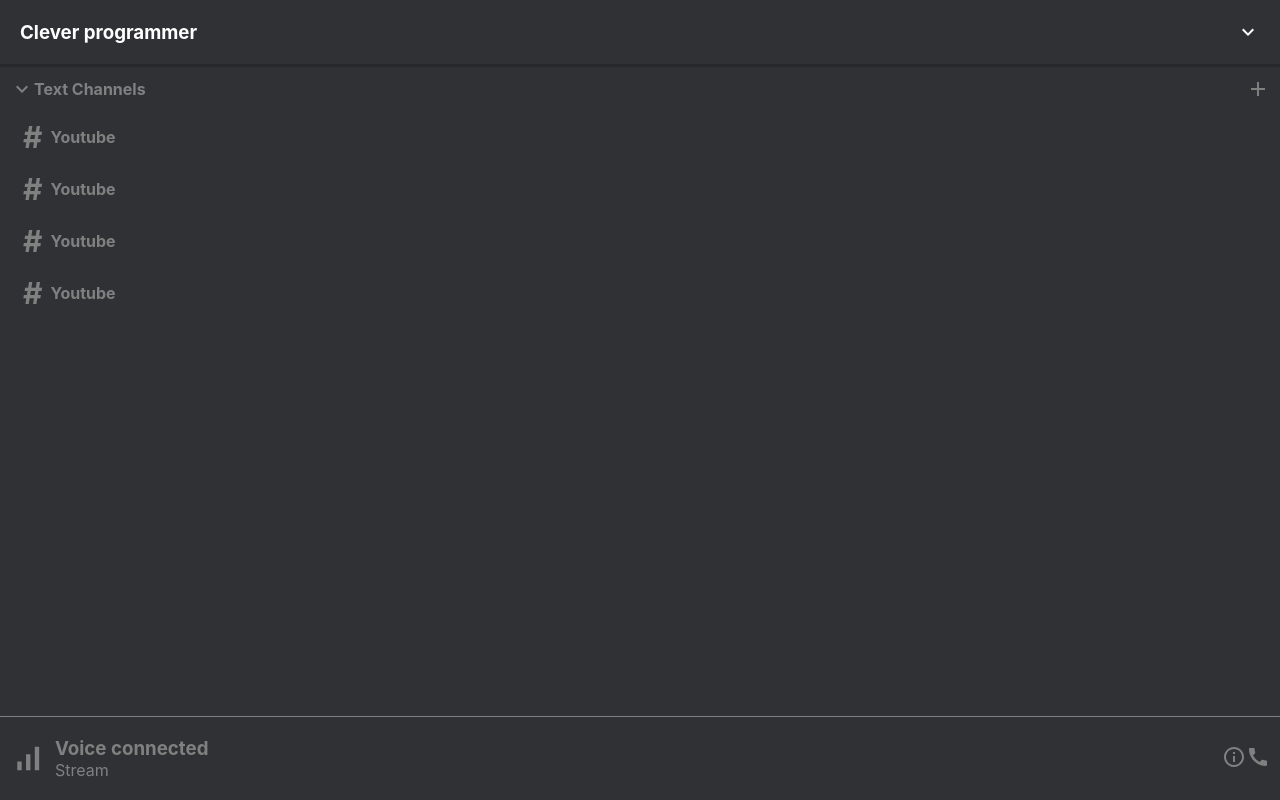
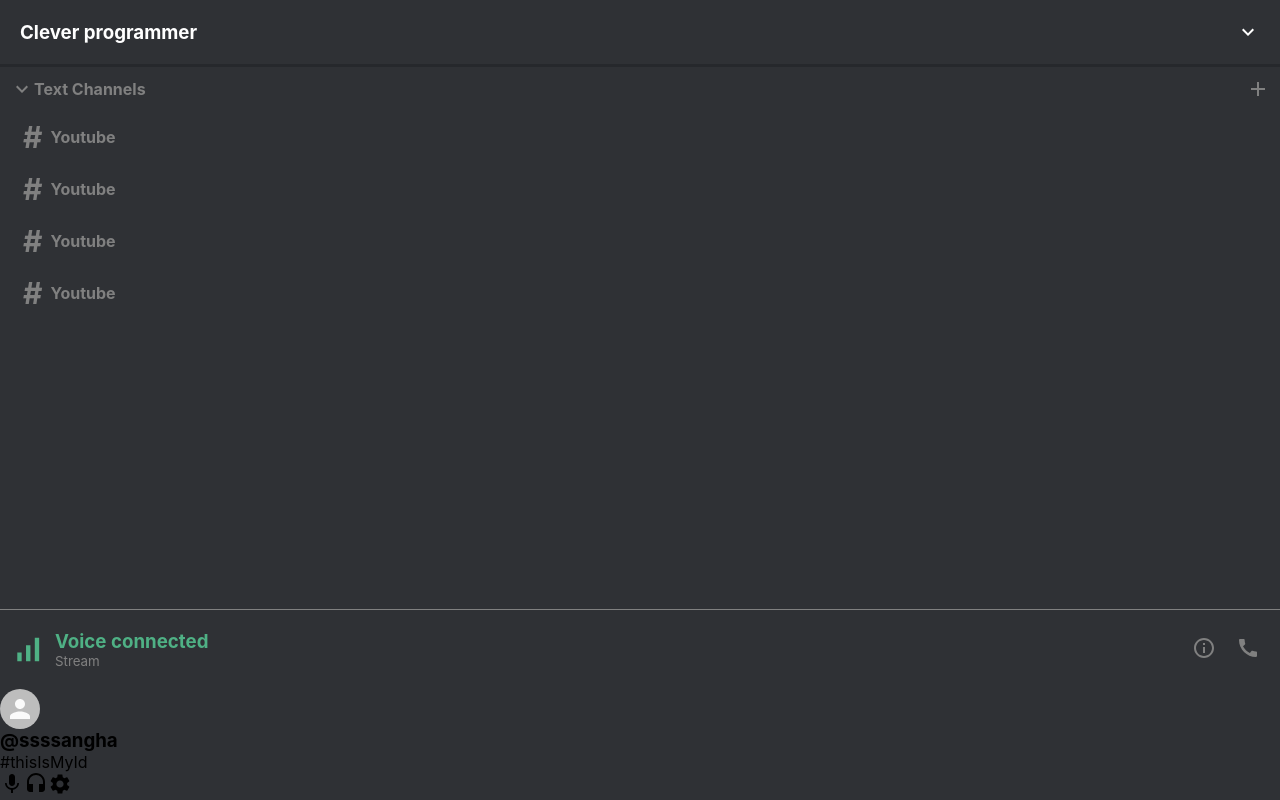
Before and after one commit to raustime/react-discord-tutor, a React (Create React App) app: page / in a window 1280 px wide. Built offline with nearby package versions, Linux system fonts and the light colour scheme.

Commit message:
some Sidebar aditional elements

```diff
--- a/src/Sidebar.css
+++ b/src/Sidebar.css
@@ -57,3 +57,19 @@
     flex: 1;
     padding: 10px;
 }
+
+.sidebar__voiceInfo > h3 {
+    color: #4fb185;
+}
+
+.sidebar__voiceInfo > p {
+    font-size: smaller;
+}
+
+.sidebar__voiceIcon {
+    color: #4fb185;
+}
+
+.sidebar__voiceIcons > .MuiSvgIcon-root {
+    padding: 10px;
+}
--- a/src/Sidebar.js
+++ b/src/Sidebar.js
@@ -6,6 +6,10 @@ import SidebarChannel from './SidebarChannel';
 import SignalCellularAltIcon from '@material-ui/icons/SignalCellularAlt';
 import InfoOutlinedIcon from '@material-ui/icons/InfoOutlined';
 import CallIcon from '@material-ui/icons/Call';
+import { Avatar } from '@material-ui/core';
+import MicIcon from '@material-ui/icons/Mic';
+import HeadsetIcon from '@material-ui/icons/Headset';
+import SettingsIcon from '@material-ui/icons/Settings';
 
 function Sidebar() {
     return (
@@ -43,6 +47,18 @@ function Sidebar() {
                     <CallIcon />
                 </div>
             </div>
+            <div className="sidebar__profile">
+                <Avatar />
+                <div className="sidebar__profileInfo">
+                    <h3>@ssssangha</h3>
+                    <p>#thisIsMyId</p>
+                </div>
+                <div className="sidebar__profileIcons">
+                    <MicIcon />
+                    <HeadsetIcon />
+                    <SettingsIcon />
+                </div>
+            </div>
 
     </div>
     );
```
